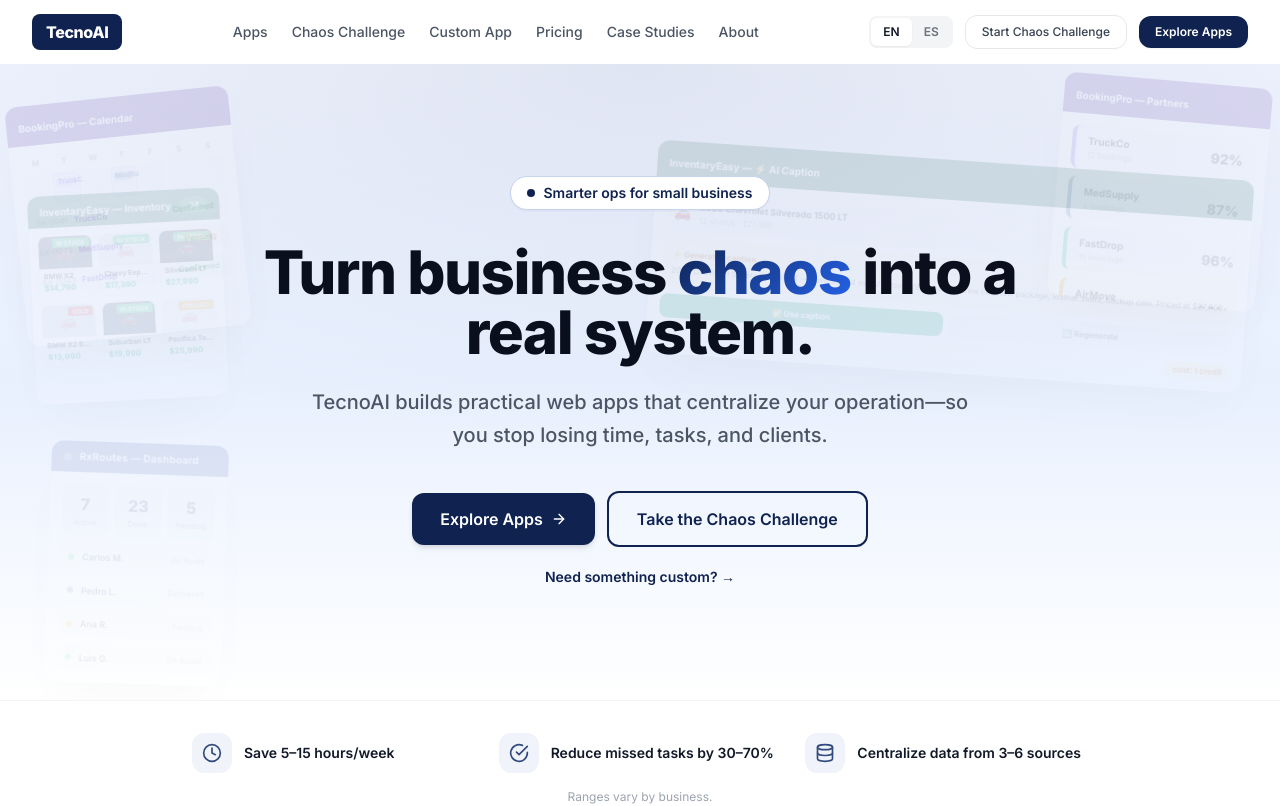
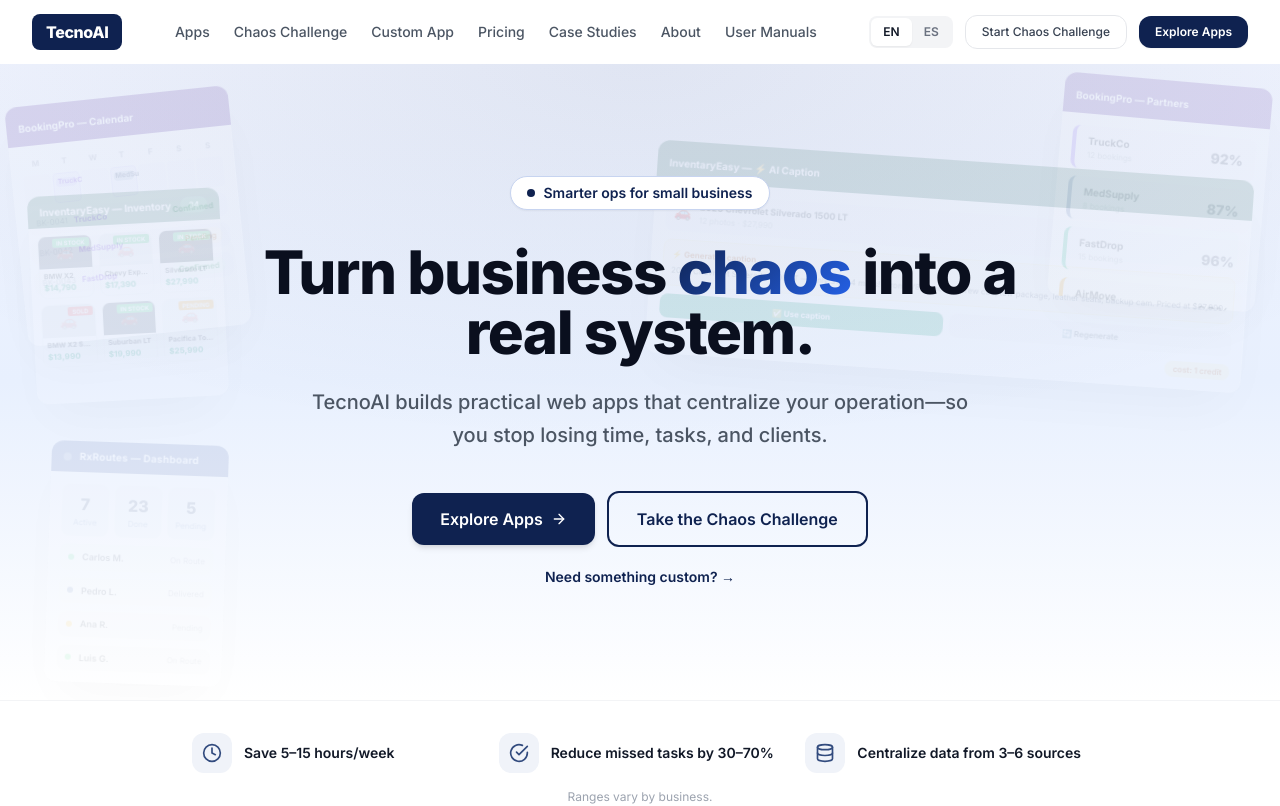
Before and after one commit to SmartBizAi/Tecnoai_Web, a Next.js app: page / in a window 1280 px wide. Shown: the top 806 px of the page. Built offline with nearby package versions, Linux system fonts and the light colour scheme.

Commit message:
Fix User Manuals nav link visibility on desktop
Moved User Manuals to position 7 in navLinks and updated desktop slice
from 0-6 to 0-7 so the link is visible on large screens.

https://claude.ai/code/session_01GyCwC36e3exAYpxqCqEbpq

```diff
--- a/components/Header.tsx
+++ b/components/Header.tsx
@@ -22,9 +22,9 @@ export default function Header() {
         { href: '/pricing', label: t('nav.pricing') },
         { href: '/case-studies', label: t('nav.cases') },
         { href: '/about', label: t('nav.about') },
+        { href: '/user-manuals', label: t('nav.manuals') },
         { href: '/faq', label: t('nav.faq') },
         { href: '/contact', label: t('nav.contact') },
-        { href: '/user-manuals', label: t('nav.manuals') },
     ];
 
     return (
@@ -47,7 +47,7 @@ export default function Header() {
                     </Link>
 
                     <nav className="hidden lg:flex items-center gap-4 xl:gap-6">
-                        {navLinks.slice(0, 6).map((link) => (
+                        {navLinks.slice(0, 7).map((link) => (
                             <Link
                                 key={link.href}
                                 href={link.href}
```
